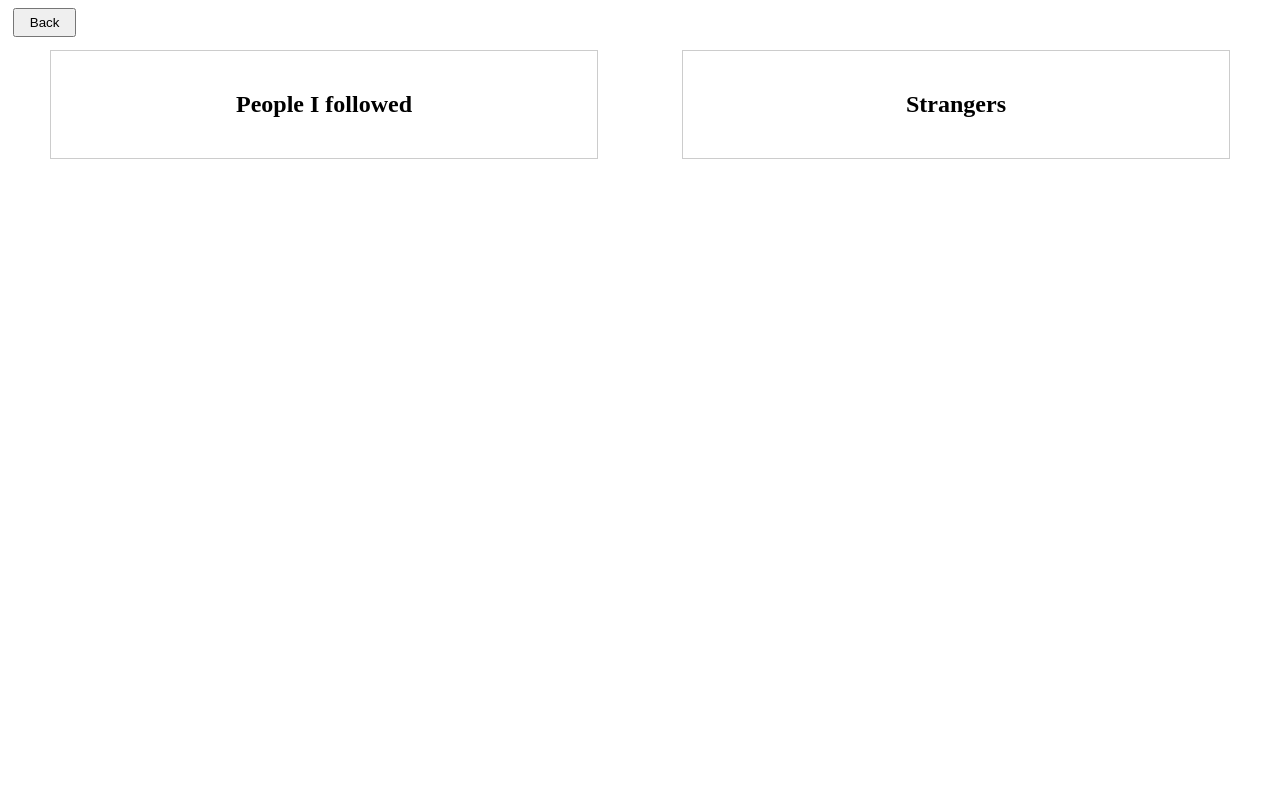
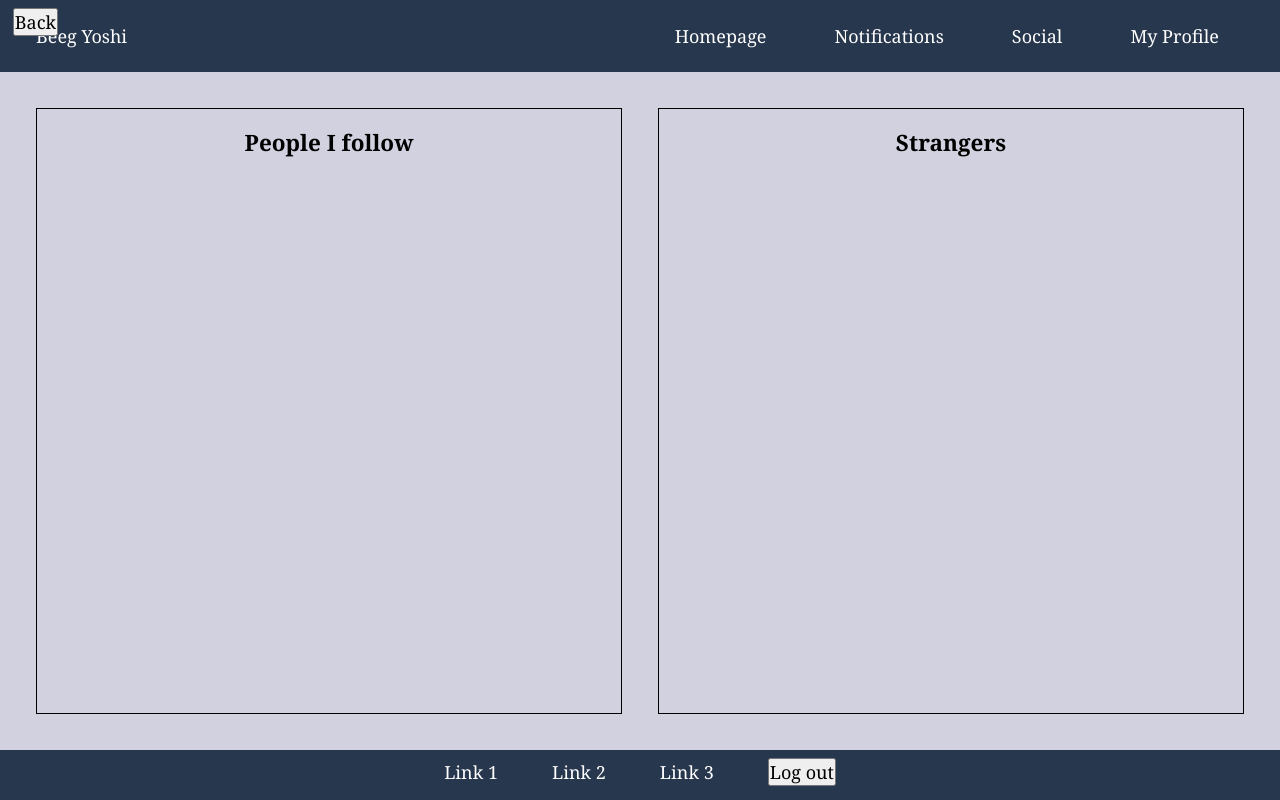
Before and after one commit to uofa-cmput404/404f23project-beeg-yoshi, a Django app: template frontend/templates/pages/socialPage.html in a window 1280 px wide. Run offline with Django 4.2, Linux system fonts and the light colour scheme; the template is opened without the code that fills it, so the values that code supplies are empty.

Commit message:
UI for socialPage

```diff
--- a/frontend/static/social/stylesheets/main.css
+++ b/frontend/static/social/stylesheets/main.css
@@ -102,7 +102,7 @@ body{
     bottom: 0;
     left: 0;
     width: 100%;
-    height: 40px;
+    height: 50px;
     margin-top: auto;
     background: var(--headerColor);
 }
--- a/frontend/static/social/stylesheets/socialPage.css
+++ b/frontend/static/social/stylesheets/socialPage.css
@@ -1,32 +1,55 @@
-.list-container {
-    display: flex;
-    justify-content: space-around;
-    margin-top: 50px;
+.content{
+    overflow: auto; /* Scrollbar appears if overflow */
+    justify-content: center;
+    gap: 2rem;
+    padding-top: 0;
 }
 
 .list {
-    border: 1px solid #ccc;
-    padding: 20px;
-    width: 40%;
+    border: 1px solid black;
+    padding: 1rem;
+    width: 50%;
+    overflow-y: auto; /* Scrollbar appears if overflow */
+    min-height: min-content;
+    scrollbar-color: var(--headerColor) var(--mainBackground);
+    scrollbar-width: thin;
 }
 
 .list h2 {
+    font-size: 1.25rem;
     text-align: center;
+    margin-bottom: 1rem;
 }
 
-.list ul {
+.list ul { /* Container for the cards */
     list-style: none;
     padding: 0;
 }
 
-.list li {
+.list li { /* card for each user */
     display: flex;
     justify-content: space-between;
     align-items: center;
     margin-bottom: 10px;
+    border: 1px solid var(--darkText);
+    border-radius: 8px;
+    padding: 1rem;
 }
 
-button {
-    padding: 5px 15px;
-    cursor: pointer;
+#friendsList button { /* since you already follow them, the option is to unfollow */
+    border: 1px solid black;
+    border-radius: 8px;
+    padding: 4px;
+    background-color: var(--softRed);
+    box-shadow: rgba(0, 0, 0, 0.24) 0px 3px 8px;
+    cursor: pointer; /* Click = accept */
 }
+
+#strangersList button { /* Since you don't follow them, the option is to FOLLOW */
+    border: 1px solid black;
+    border-radius: 8px;
+    padding: 4px;
+    background-color: var(--acceptGreen);
+    box-shadow: rgba(0, 0, 0, 0.24) 0px 3px 8px;
+    cursor: pointer; /* Click = accept */
+}
--- a/frontend/templates/pages/socialPage.html
+++ b/frontend/templates/pages/socialPage.html
@@ -8,11 +8,23 @@
     <script src="https://cdn.jsdelivr.net/npm/axios/dist/axios.min.js"></script>
     <script type="module" src="../scripts/socialPage.js"></script>
     <link rel="stylesheet" href="../../static/social/stylesheets/socialPage.css">
+    <link rel="stylesheet" href="../../static/social/stylesheets/main.css">
 </head>
 <body>
-    <div class="list-container">
+    <!-- Header always sticks to top of screen -->
+    <div class="header">
+        <div class="appLogo">Beeg Yoshi</div>
+        <ul class="navLinks">
+            <li><a href="">Homepage</a></li>
+            <li><a href="./notificationPage.html">Notifications</a></li>
+            <li><a href="./socialPage.html">Social</a></li>
+            <li><a href="./userProfile.html">My Profile</a></li>
+        </ul>
+    </div>
+
+    <div class="content">
         <div class="list">
-            <h2>People I followed</h2>
+            <h2>People I follow</h2>
             <ul id="friendsList">
                 <!-- Friends will be dynamically populated here -->
             </ul>
@@ -23,7 +35,21 @@
                 <!-- Strangers will be dynamically populated here -->
             </ul>
         </div>
+
+
+
+        <!-- You can probably get rid of this button since we can use the header to navigate. -->
         <button style="position: absolute; left: 1%; top: 1%;" id="backbtn" >Back</button>
     </div>
+    <!-- Footer -->
+    <div class="footer">
+        <ul class="footerLinks">
+            <li><a href="">Link 1</a></li>
+            <li><a href="">Link 2</a></li>
+            <li><a href="">Link 3</a></li>
+            <button class="log-out" id="logoutBtn">Log out</button>
+        </ul>
+    </div>
+
 </body>
 </html>
```
Also changed, not shown: frontend/templates/images/scribble.png (added).
